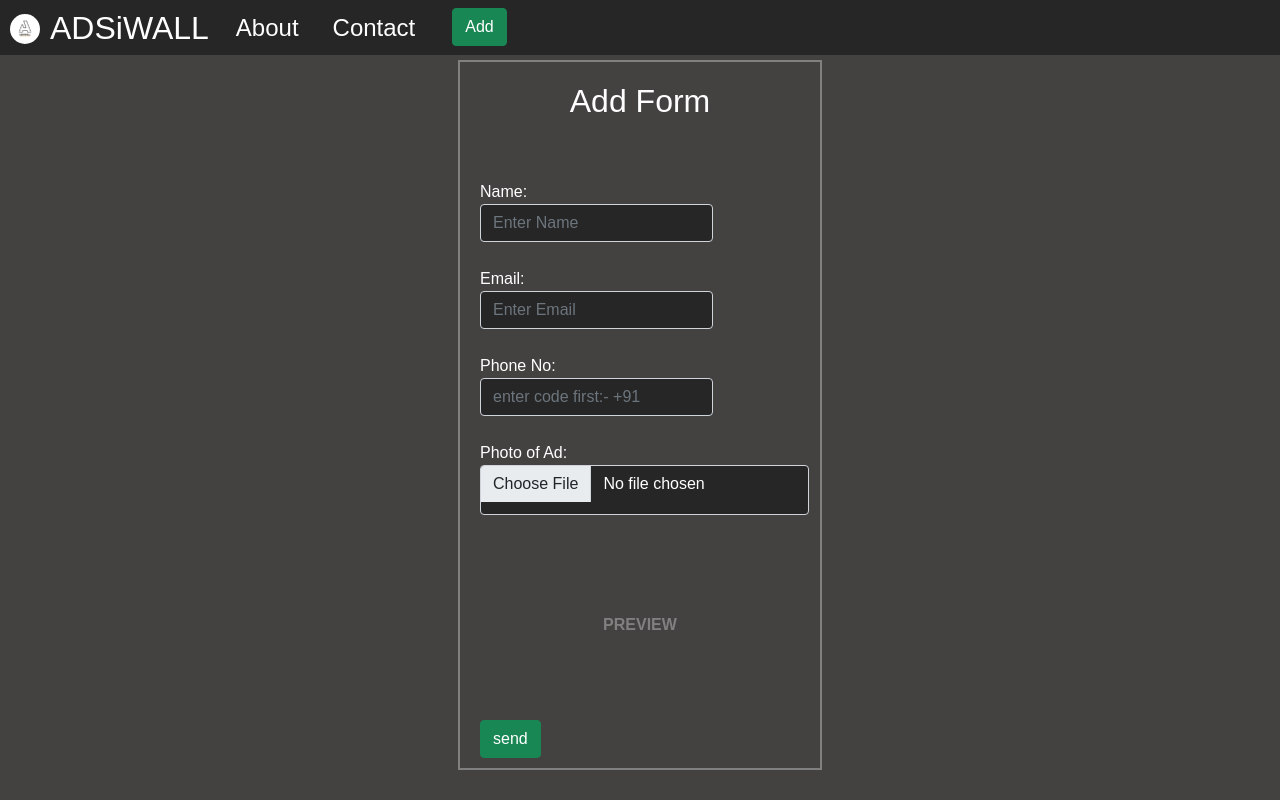
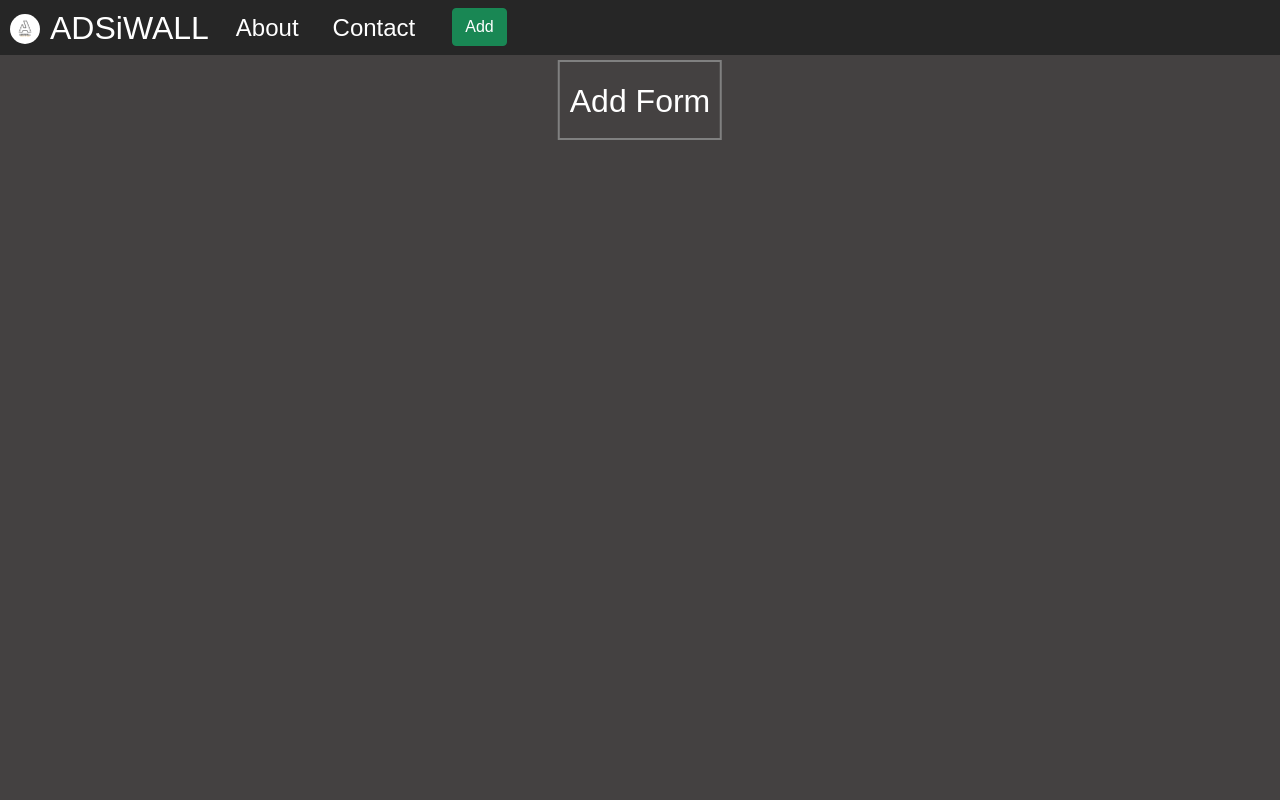
Before and after one commit to NobelRoyP/ADSiWALL-REACT-APP, a React (Create React App) app: page /add-photo in a window 1280 px wide. Built offline with nearby package versions, Linux system fonts and the light colour scheme.

Commit message:
Update AddPhoto.js

```diff
--- a/src/components/AddPhoto.js
+++ b/src/components/AddPhoto.js
@@ -16,25 +16,7 @@ const AddPhoto = () => {
     return (
         <div className="admin-area">
             <h2>Add Form</h2>
-            <form name="add-photo" method="POST" action="https://formsubmit.co/adsiwallweb@yahoo.com" enctype="multipart/form-data">
-            <input type="hidden" name="form-name" value="add-photo" />
-                <div className="form-group">
-                    <label>Name: <input type="text" name="name" className="form-control" placeholder="Enter Name" required /></label>
-                </div>
-                <div className="form-group">
-                    <label>Email: <input type="email" name="email" className="form-control" placeholder="Enter Email" required /></label>
-                </div>
-                <div className="form-group">
-                    <label>Phone No: <input type="text" name="phone" className="form-control" placeholder="enter code first:- +91" required /></label>
-                </div>
-                <div className="form-group">
-                    <label>Photo of Ad: <input type="file" name="attachment" className="form-control" style={{ height: "50px" }} onChange={getImagePreview} required accept="image/png, image/jpeg"/></label>
-                </div>
-                <div id="preview">PREVIEW</div>
-                <button type="submit" className="btn btn-success" >send</button>
-                <input type="hidden" name="_next" value="https://adsiwall.netlify.app/thanks" />
-                <input type="hidden" name="_captcha" value="false"/>
-            </form>
+
         </div>
     )
 }
```
